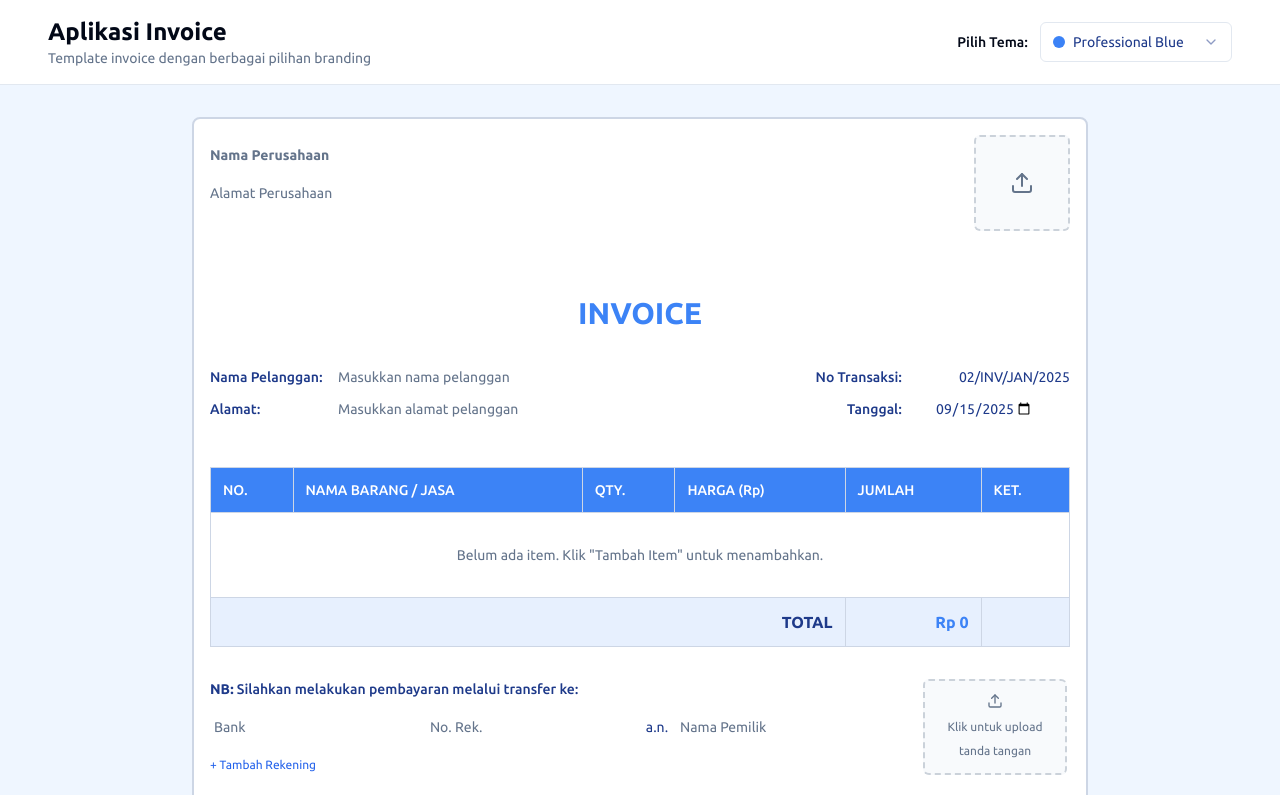
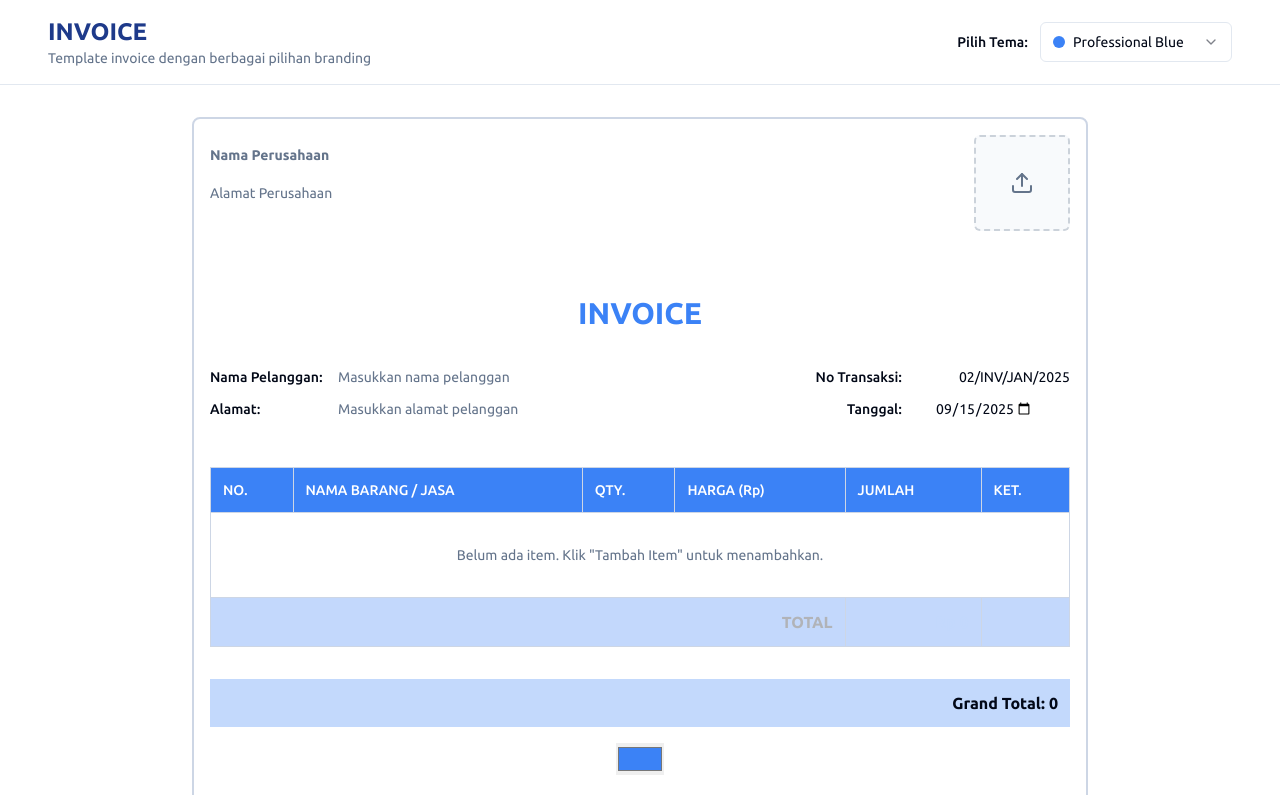
Before and after one commit to khazanacreative/buat-invoice, a React (Vite) app: page / in a window 1280 px wide. Shown: the top 795 px of the page. Built offline with nearby package versions, Linux system fonts and the light colour scheme; the HTML template or start-up script is replaced by a standard one.

Commit message:
Reverted to commit 0a01177ec509e8397f294043d6c52364c6949ec3

```diff
--- a/src/components/Invoice.tsx
+++ b/src/components/Invoice.tsx
@@ -1,50 +1,13 @@
-import { useState, useRef } from 'react';
-import { Button } from '@/components/ui/button';
-import { Input } from '@/components/ui/input';
-import { Textarea } from '@/components/ui/textarea';
-import { InvoiceHeader } from './InvoiceHeader';
-import { InvoiceTable } from './InvoiceTable';
-import { InvoiceFooter } from './InvoiceFooter';
-import { AddItemForm } from './AddItemForm';
-import { CatalogItem } from './InvoiceApp';
-import { Printer, Plus, Share2 } from 'lucide-react';
-  // Share PDF handler
-  const handleSharePDF = async () => {
-    // Coba cari elemen invoice-container
-    const invoiceEl = document.querySelector('.invoice-container') as HTMLElement;
-    if (!invoiceEl) return alert('Invoice tidak ditemukan');
-    // Gunakan html2canvas dan jsPDF untuk generate PDF
-    try {
-      const html2canvas = (await import('html2canvas')).default;
-      const jsPDF = (await import('jspdf')).jsPDF;
-      const canvas = await html2canvas(invoiceEl);
-      const imgData = canvas.toDataURL('image/png');
-      const pdf = new jsPDF({ orientation: 'p', unit: 'pt', format: 'a4' });
-      const pageWidth = pdf.internal.pageSize.getWidth();
-      const pageHeight = pdf.internal.pageSize.getHeight();
-      const imgProps = pdf.getImageProperties(imgData);
-      const pdfWidth = pageWidth;
-      const pdfHeight = (imgProps.height * pdfWidth) / imgProps.width;
-      pdf.addImage(imgData, 'PNG', 0, 0, pdfWidth, pdfHeight);
-      const blob = pdf.output('blob');
-      const file = new File([blob], 'invoice.pdf', { type: 'application/pdf' });
-      if (navigator.canShare && navigator.canShare({ files: [file] })) {
-        await navigator.share({ files: [file], title: 'Invoice PDF', text: 'Berikut invoice Anda.' });
-      } else {
-        // fallback: download
-        const url = URL.createObjectURL(blob);
-        const a = document.createElement('a');
-        a.href = url;
-        a.download = 'invoice.pdf';
-        a.click();
-        URL.revokeObjectURL(url);
-        alert('Browser tidak mendukung share langsung. File PDF diunduh.');
-      }
-    } catch (err) {
-      alert('Gagal membuat PDF. Pastikan koneksi internet dan coba lagi.');
-    }
-  };
-import { useToast } from '@/hooks/use-toast';
+// Invoice.tsx
+import { useState, useRef } from "react";
+import { Button } from "@/components/ui/button";
+import { InvoiceHeader } from "./InvoiceHeader";
+import { InvoiceTable } from "./InvoiceTable";
+import { InvoiceFooter } from "./InvoiceFooter";
+import { AddItemForm } from "./AddItemForm";
+import { CatalogItem, ThemeStyle } from "./InvoiceApp";
+import { Printer, Plus, Share2 } from "lucide-react";
+import { useToast } from "@/hooks/use-toast";
 
 export interface InvoiceItem {
   id: string;
@@ -55,32 +18,40 @@ export interface InvoiceItem {
   description?: string;
 }
 
-export const Invoice = ({ catalogItems }: { catalogItems: CatalogItem[] }) => {
+interface InvoiceProps {
+  catalogItems: CatalogItem[];
+  themeStyle: ThemeStyle;
+}
+
+export const Invoice: React.FC<InvoiceProps> = ({ catalogItems, themeStyle }) => {
   const { toast } = useToast();
-  const [companyName, setCompanyName] = useState('');
-  const [companyAddress, setCompanyAddress] = useState('');
-  const [customerName, setCustomerName] = useState('');
-  const [customerAddress, setCustomerAddress] = useState('');
-  const [transactionId, setTransactionId] = useState('02/INV/JAN/2025');
-  const [transactionDate, setTransactionDate] = useState(new Date().toISOString().split('T')[0]);
-  const [bankAccounts, setBankAccounts] = useState<{
-    bankName: string;
-    accountNumber: string;
-    accountHolder: string;
-  }[]>([
-    { bankName: '', accountNumber: '', accountHolder: '' }
-  ]);
-  const [notes, setNotes] = useState('');
-  const [signatureName, setSignatureName] = useState('');
+
+  // State
+  const [themeColor, setThemeColor] = useState("#3b82f6"); // default biru Tailwind
+  const [companyName, setCompanyName] = useState("");
+  const [companyAddress, setCompanyAddress] = useState("");
+  const [customerName, setCustomerName] = useState("");
+  const [customerAddress, setCustomerAddress] = useState("");
+  const [transactionId, setTransactionId] = useState("02/INV/JAN/2025");
+  const [transactionDate, setTransactionDate] = useState(
+    new Date().toISOString().split("T")[0]
+  );
+  const [bankAccounts, setBankAccounts] = useState<
+    { bankName: string; accountNumber: string; accountHolder: string }[]
+  >([{ bankName: "", accountNumber: "", accountHolder: "" }]);
+  const [notes, setNotes] = useState("");
+  const [signatureName, setSignatureName] = useState("");
   const [logo, setLogo] = useState<string | null>(null);
   const [signature, setSignature] = useState<string | null>(null);
   const [items, setItems] = useState<InvoiceItem[]>([]);
   const [showAddForm, setShowAddForm] = useState(false);
 
+  // Refs
   const logoInputRef = useRef<HTMLInputElement>(null);
   const signatureInputRef = useRef<HTMLInputElement>(null);
 
-  const handleAddItem = (item: Omit<InvoiceItem, 'id'>) => {
+  // Handlers
+  const handleAddItem = (item: Omit<InvoiceItem, "id">) => {
     const newItem: InvoiceItem = {
       ...item,
       id: Date.now().toString(),
@@ -95,7 +66,7 @@ export const Invoice = ({ catalogItems }: { catalogItems: CatalogItem[] }) => {
   };
 
   const handleDeleteItem = (id: string) => {
-    setItems(items.filter(item => item.id !== id));
+    setItems(items.filter((item) => item.id !== id));
     toast({
       title: "Item dihapus",
       description: "Item berhasil dihapus dari invoice",
@@ -124,6 +95,46 @@ export const Invoice = ({ catalogItems }: { catalogItems: CatalogItem[] }) => {
     }
   };
 
+  const handleSharePDF = async () => {
+    const invoiceEl = document.querySelector(
+      ".invoice-container"
+    ) as HTMLElement;
+    if (!invoiceEl) return alert("Invoice tidak ditemukan");
+
+    try {
+      const html2canvas = (await import("html2canvas")).default;
+      const jsPDF = (await import("jspdf")).jsPDF;
+      const canvas = await html2canvas(invoiceEl);
+      const imgData = canvas.toDataURL("image/png");
+      const pdf = new jsPDF({ orientation: "p", unit: "pt", format: "a4" });
+      const pageWidth = pdf.internal.pageSize.getWidth();
+      const imgProps = pdf.getImageProperties(imgData);
+      const pdfHeight = (imgProps.height * pageWidth) / imgProps.width;
+      pdf.addImage(imgData, "PNG", 0, 0, pageWidth, pdfHeight);
+
+      const blob = pdf.output("blob");
+      const file = new File([blob], "invoice.pdf", { type: "application/pdf" });
+
+      if (navigator.canShare && navigator.canShare({ files: [file] })) {
+        await navigator.share({
+          files: [file],
+          title: "Invoice PDF",
+          text: "Berikut invoice Anda.",
+        });
+      } else {
+        const url = URL.createObjectURL(blob);
+        const a = document.createElement("a");
+        a.href = url;
+        a.download = "invoice.pdf";
+        a.click();
+        URL.revokeObjectURL(url);
+        alert("Browser tidak mendukung share langsung. File PDF diunduh.");
+      }
+    } catch (err) {
+      alert("Gagal membuat PDF. Pastikan koneksi internet dan coba lagi.");
+    }
+  };
+
   const totalAmount = items.reduce((sum, item) => sum + item.total, 0);
 
   return (
@@ -146,18 +157,38 @@ export const Invoice = ({ catalogItems }: { catalogItems: CatalogItem[] }) => {
           setTransactionId={setTransactionId}
           transactionDate={transactionDate}
           setTransactionDate={setTransactionDate}
+          themeColor={themeColor}
         />
 
-        {/* Tabel Invoice */}
+        {/* Table */}
         <div className="pt-2 lg:pt-3">
           <InvoiceTable
             items={items}
             onDeleteItem={handleDeleteItem}
             totalAmount={totalAmount}
+            themeColor={themeColor}
           />
         </div>
 
-        {/* Katalog Item - pindah ke sini */}
+        {/* Grand Total */}
+        <div
+          className={`mt-4 p-3 font-bold text-right ${themeStyle.grandTotalBg}`}
+        >
+          Grand Total:{" "}
+          {catalogItems.reduce((sum, i) => sum + i.price, 0).toLocaleString()}
+        </div>
+
+        {/* Color Picker */}
+        <div className="no-print flex justify-center mt-4">
+          <input
+            type="color"
+            value={themeColor}
+            onChange={(e) => setThemeColor(e.target.value)}
+            className="w-12 h-8 cursor-pointer"
+          />
+        </div>
+
+        {/* Add Item Form */}
         {showAddForm && (
           <div className="no-print bg-card border rounded-lg p-4 lg:p-6 mt-6">
             <div className="flex flex-col sm:flex-row justify-between items-start sm:items-center gap-3 mb-4">
@@ -170,10 +201,7 @@ export const Invoice = ({ catalogItems }: { catalogItems: CatalogItem[] }) => {
                 Tutup
               </Button>
             </div>
-            <AddItemForm
-              onAddItem={handleAddItem}
-              catalogItems={catalogItems}
-            />
+            <AddItemForm onAddItem={handleAddItem} catalogItems={catalogItems} />
           </div>
         )}
 
@@ -190,14 +218,14 @@ export const Invoice = ({ catalogItems }: { catalogItems: CatalogItem[] }) => {
         />
       </div>
 
-      {/* Tombol Aksi */}
+      {/* Action Buttons */}
       <div className="no-print flex flex-col sm:flex-row justify-center gap-3 sm:gap-4">
         <Button
           onClick={() => setShowAddForm(!showAddForm)}
           className="bg-success hover:bg-success/90 text-success-foreground"
         >
           <Plus className="w-4 h-4 mr-2" />
-          {showAddForm ? 'Tutup Form' : 'Tambah Item'}
+          {showAddForm ? "Tutup Form" : "Tambah Item"}
         </Button>
         <div className="flex flex-row gap-2 w-full sm:w-auto justify-center">
           <Button onClick={handlePrint} variant="outline">
--- a/src/components/InvoiceApp.tsx
+++ b/src/components/InvoiceApp.tsx
@@ -1,9 +1,10 @@
+// InvoiceApp.tsx
 import { useState } from 'react';
 import { Invoice } from './Invoice';
 import { ThemeSelector } from './ThemeSelector';
 import { ItemCatalog } from './ItemCatalog';
 
-export type Theme = 'blue' | 'green' | 'purple' | 'red' | 'navy' | 'orange';
+export type Theme = 'blue' | 'green' | 'purple' | 'red' | 'orange';
 
 export interface CatalogItem {
   id: string;
@@ -12,60 +13,53 @@ export interface CatalogItem {
   description?: string;
 }
 
-// ⬇️ TARUH MAPPING DI SINI
-const themeClasses: Record<Theme, string> = {
-  blue: "bg-blue-50 text-blue-900",
-  green: "bg-green-50 text-green-900",
-  purple: "bg-purple-50 text-purple-900",
-  red: "bg-red-50 text-red-900",
-  navy: "bg-blue-900 text-white",
-  orange: "bg-orange-50 text-orange-900",
+// tipe untuk style spesifik yang kita butuhkan di komponen Invoice
+export interface ThemeStyle {
+  logoText: string;         // class untuk warna teks logo "INVOICE"
+  tableHeaderBg: string;    // class untuk background header tabel
+  grandTotalBg: string;     // class untuk background grand total (30% opacity)
+}
+
+// mapping statis — Tailwind akan meng-generate karena kelasnya literal
+const themeStyles: Record<Theme, ThemeStyle> = {
+  blue:   { logoText: 'text-blue-900', tableHeaderBg: 'bg-blue-100', grandTotalBg: 'bg-blue-500/30' },
+  green:  { logoText: 'text-green-900', tableHeaderBg: 'bg-green-100', grandTotalBg: 'bg-green-500/30' },
+  purple: { logoText: 'text-purple-900', tableHeaderBg: 'bg-purple-100', grandTotalBg: 'bg-purple-500/30' },
+  red:    { logoText: 'text-red-900', tableHeaderBg: 'bg-red-100', grandTotalBg: 'bg-red-500/30' },
+  orange: { logoText: 'text-orange-900',tableHeaderBg: 'bg-orange-100',grandTotalBg: 'bg-orange-500/30' },
 };
 
 const InvoiceApp = () => {
   const [currentTheme, setCurrentTheme] = useState<Theme>('blue');
   const [catalogItems, setCatalogItems] = useState<CatalogItem[]>([]);
 
-  const addCatalogItem = (item: Omit<CatalogItem, 'id'>) => {
-    const newItem: CatalogItem = {
-      ...item,
-      id: Date.now().toString(),
-    };
-    setCatalogItems([...catalogItems, newItem]);
-  };
-
-  const addMultipleCatalogItems = (items: Omit<CatalogItem, 'id'>[]) => {
-    const newItems: CatalogItem[] = items.map((item, index) => ({
-      ...item,
-      id: (Date.now() + index).toString(),
-    }));
-    setCatalogItems(prev => [...prev, ...newItems]);
-  };
-
-  const deleteCatalogItem = (id: string) => {
-    setCatalogItems(catalogItems.filter(item => item.id !== id));
-  };
+  // ... fungsi add/delete sama seperti sebelumnya
 
   return (
-    <div className={`min-h-screen ${themeClasses[currentTheme]}`}>
+    <div className="min-h-screen bg-background">
       <header className="no-print bg-card border-b p-3 lg:p-4">
         <div className="container mx-auto flex flex-col sm:flex-row justify-between items-start sm:items-center gap-3">
           <div>
-            <h1 className="text-xl lg:text-2xl font-bold text-foreground">Aplikasi Invoice</h1>
+            {/* pakai kelas logoText dari mapping */}
+            <h1 className={`text-xl lg:text-2xl font-bold ${themeStyles[currentTheme].logoText}`}>INVOICE</h1>
             <p className="text-sm text-muted-foreground">Template invoice dengan berbagai pilihan branding</p>
           </div>
+
           <ThemeSelector currentTheme={currentTheme} onThemeChange={setCurrentTheme} />
         </div>
       </header>
 
       <main className="container mx-auto py-4 lg:py-8 px-4">
         <div className="space-y-6">
-          <Invoice catalogItems={catalogItems} />
+          {/* kirim themeStyle ke Invoice supaya komponen Invoice bisa styling header tabel & grand total */}
+          <Invoice catalogItems={catalogItems} themeStyle={themeStyles[currentTheme]} />
           <ItemCatalog
             items={catalogItems}
-            onAddItem={addCatalogItem}
-            onDeleteItem={deleteCatalogItem}
-            onAddMultipleItems={addMultipleCatalogItems}
+            onAddItem={(item) => setCatalogItems(prev => [...prev, { ...item, id: Date.now().toString() }])}
+            onDeleteItem={(id) => setCatalogItems(prev => prev.filter(i => i.id !== id))}
+            onAddMultipleItems={(items) =>
+              setCatalogItems(prev => [...prev, ...items.map((it, idx) => ({ ...it, id: (Date.now()+idx).toString() }))])
+            }
           />
         </div>
       </main>
--- a/src/components/InvoiceHeader.tsx
+++ b/src/components/InvoiceHeader.tsx
@@ -3,20 +3,21 @@ import { Textarea } from '@/components/ui/textarea'
 import { Upload } from 'lucide-react'
 
 interface InvoiceHeaderProps {
-  companyName: string
-  setCompanyName: (value: string) => void
-  companyAddress: string
-  setCompanyAddress: (value: string) => void
-  logo: string | null
-  onLogoClick: () => void
-  customerName: string
-  setCustomerName: (value: string) => void
-  customerAddress: string
-  setCustomerAddress: (value: string) => void
-  transactionId: string
-  setTransactionId: (value: string) => void
-  transactionDate: string
-  setTransactionDate: (value: string) => void
+  companyName: string;
+  setCompanyName: (v: string) => void;
+  companyAddress: string;
+  setCompanyAddress: (v: string) => void;
+  logo: string | null;
+  onLogoClick: () => void;
+  customerName: string;
+  setCustomerName: (v: string) => void;
+  customerAddress: string;
+  setCustomerAddress: (v: string) => void;
+  transactionId: string;
+  setTransactionId: (v: string) => void;
+  transactionDate: string;
+  setTransactionDate: (v: string) => void;
+  themeColor: string; // 🔹 tambahan
 }
 
 export const InvoiceHeader = ({
@@ -34,6 +35,7 @@ export const InvoiceHeader = ({
   setTransactionId,
   transactionDate,
   setTransactionDate,
+  themeColor,
 }: InvoiceHeaderProps) => {
   return (
     <div className="space-y-8">
@@ -71,7 +73,12 @@ export const InvoiceHeader = ({
 
       {/* Invoice Title (dipindah ke bawah alamat, di atas customer) */}
       <div className="flex justify-center">
-        <h1 className="text-3xl font-bold text-invoice-primary">INVOICE</h1>
+        <h1
+          className="text-3xl font-bold"
+          style={{ color: themeColor }} // 🔹 warna dari state Invoice.tsx
+        >
+          INVOICE
+        </h1>
       </div>
 
       {/* Customer and Transaction Details */}
--- a/src/components/InvoiceTable.tsx
+++ b/src/components/InvoiceTable.tsx
@@ -6,9 +6,10 @@ interface InvoiceTableProps {
   items: InvoiceItem[];
   onDeleteItem: (id: string) => void;
   totalAmount: number;
+  themeColor: string; // 🔹 tambahan
 }
 
-export const InvoiceTable = ({ items, onDeleteItem, totalAmount }: InvoiceTableProps) => {
+export const InvoiceTable = ({ items, onDeleteItem, totalAmount, themeColor }: InvoiceTableProps) => {
   const formatCurrency = (amount: number) => {
     return new Intl.NumberFormat('id-ID', {
       style: 'currency',
@@ -21,7 +22,9 @@ export const InvoiceTable = ({ items, onDeleteItem, totalAmount }: InvoiceTableP
     <div className="my-8">
       <table className="w-full border-collapse">
         <thead>
-          <tr className="bg-invoice-table-header text-invoice-primary-foreground">
+          <tr
+            style={{ backgroundColor: themeColor, color: "white" }} // 🔹 Header ikut tema
+          >
             <th className="border border-invoice-border p-2 lg:p-3 text-left font-medium text-xs lg:text-sm">NO.</th>
             <th className="border border-invoice-border p-2 lg:p-3 text-left font-medium text-xs lg:text-sm">NAMA BARANG / JASA</th>
             <th className="border border-invoice-border p-2 lg:p-3 text-left font-medium text-xs lg:text-sm">QTY.</th>
@@ -33,7 +36,10 @@ export const InvoiceTable = ({ items, onDeleteItem, totalAmount }: InvoiceTableP
         <tbody>
           {items.length === 0 ? (
             <tr>
-              <td colSpan={6} className="border border-invoice-border p-6 lg:p-8 text-center text-muted-foreground text-sm">
+              <td
+                colSpan={6}
+                className="border border-invoice-border p-6 lg:p-8 text-center text-muted-foreground text-sm"
+              >
                 Belum ada item. Klik "Tambah Item" untuk menambahkan.
               </td>
             </tr>
@@ -70,11 +76,19 @@ export const InvoiceTable = ({ items, onDeleteItem, totalAmount }: InvoiceTableP
           )}
         </tbody>
         <tfoot>
-          <tr className="bg-invoice-secondary">
-            <td colSpan={4} className="border border-invoice-border p-2 lg:p-3 text-right font-bold text-sm lg:text-base">
+          <tr
+            style={{ backgroundColor: themeColor, opacity: 0.3 }} // 🔹 Grand total bar versi muda
+          >
+            <td
+              colSpan={4}
+              className="border border-invoice-border p-2 lg:p-3 text-right font-bold text-sm lg:text-base"
+            >
               TOTAL
             </td>
-            <td className="border border-invoice-border p-2 lg:p-3 text-right font-bold text-invoice-primary text-sm lg:text-base">
+            <td
+              className="border border-invoice-border p-2 lg:p-3 text-right font-bold text-sm lg:text-base"
+              style={{ color: themeColor }} // 🔹 Angka total pakai warna solid
+            >
               {formatCurrency(totalAmount)}
             </td>
             <td className="border border-invoice-border p-2 lg:p-3"></td>
--- a/src/components/ThemeSelector.tsx
+++ b/src/components/ThemeSelector.tsx
@@ -11,6 +11,7 @@ const themes = [
   { value: 'green' as Theme, label: 'Corporate Green', color: 'bg-green-500' },
   { value: 'purple' as Theme, label: 'Modern Purple', color: 'bg-purple-500' },
   { value: 'red' as Theme, label: 'Elegant Red', color: 'bg-red-500' },
+  { value: 'navy' as Theme, label: 'Classic Navy', color: 'bg-blue-900' },
   { value: 'orange' as Theme, label: 'Creative Orange', color: 'bg-orange-500' },
 ];
 
--- a/src/index.css
+++ b/src/index.css
@@ -59,6 +59,13 @@
     --theme-red-table-header: 0 84% 60%;
     --theme-red-table-even: 0 84% 97%;
 
+    /* Theme variants - Classic Navy */
+    --theme-navy-primary: 221 83% 53%;
+    --theme-navy-secondary: 221 83% 95%;
+    --theme-navy-accent: 221 83% 85%;
+    --theme-navy-table-header: 221 83% 53%;
+    --theme-navy-table-even: 221 83% 97%;
+
     /* Theme variants - Creative Orange */
     --theme-orange-primary: 25 95% 53%;
     --theme-orange-secondary: 25 95% 95%;
@@ -116,6 +123,14 @@
     --invoice-table-row-even: 0 84% 97%;
   }
 
+  body .theme-navy {
+    --invoice-primary: 221 83% 53%;
+    --invoice-secondary: 221 83% 95%;
+    --invoice-accent: 221 83% 85%;
+    --invoice-table-header: 221 83% 53%;
+    --invoice-table-row-even: 221 83% 97%;
+  }
+
   body .theme-orange {
     --invoice-primary: 25 95% 53%;
     --invoice-secondary: 25 95% 95%;
```
